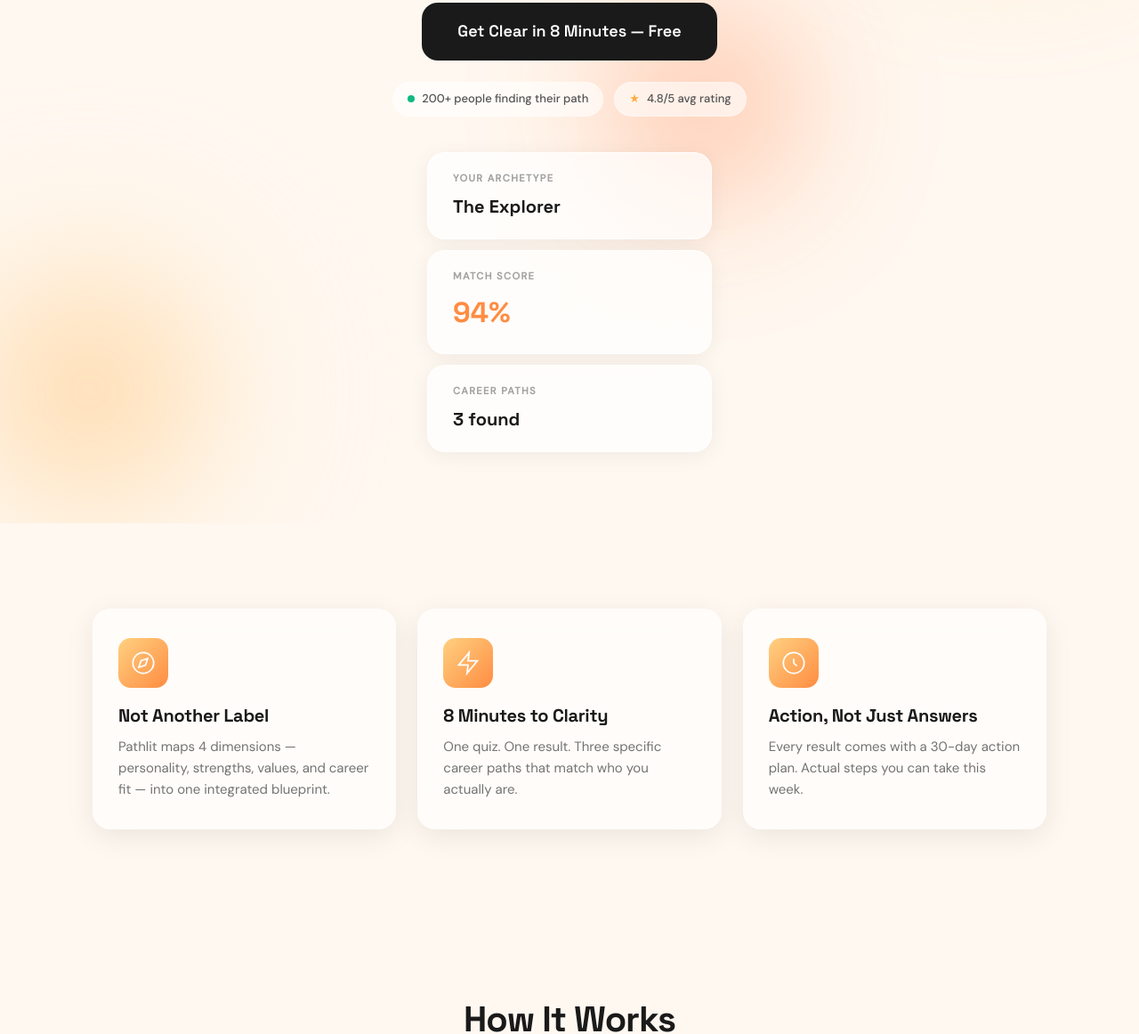
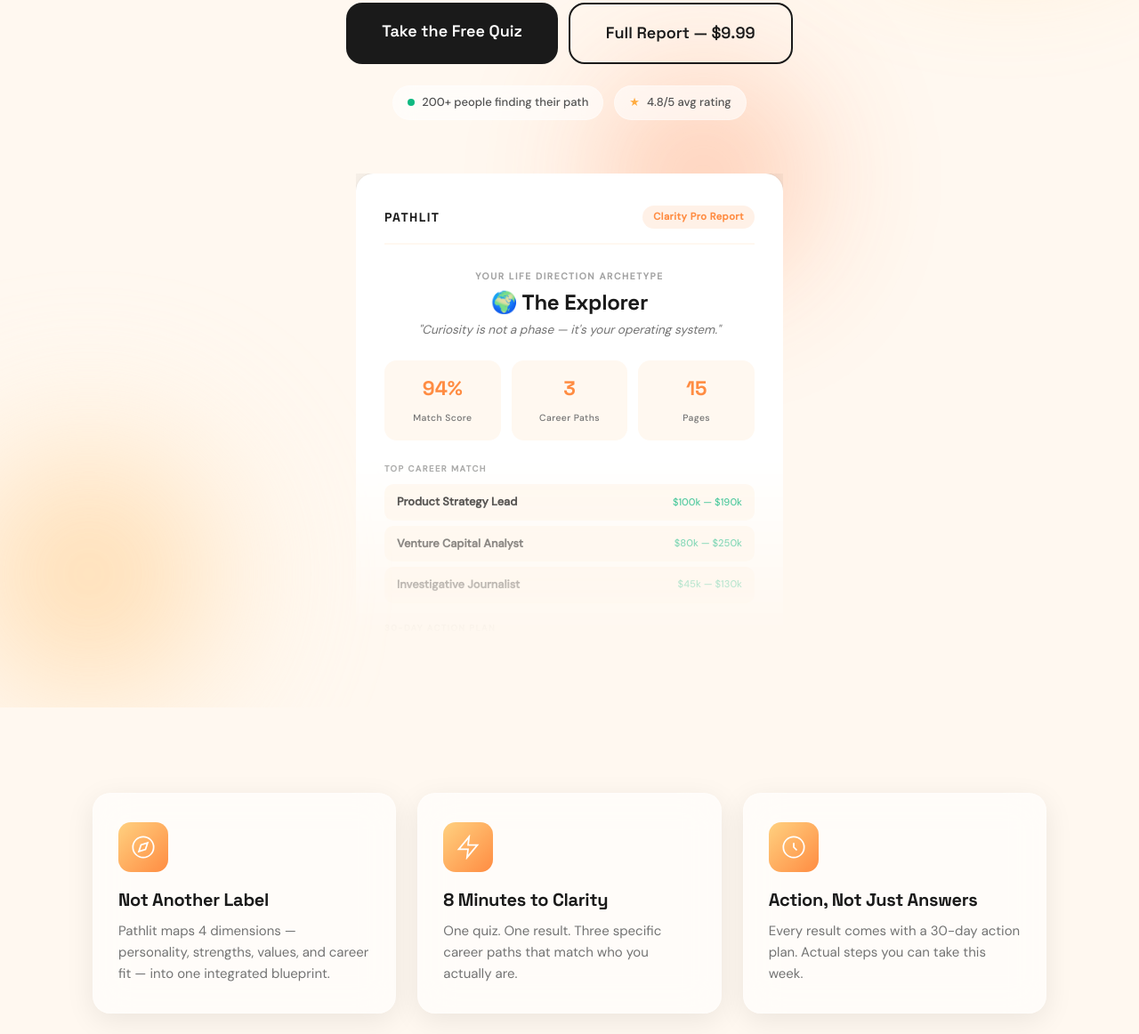
Before and after one commit to Anileweaniprawe/pathlit, a website: page index.html in a window 1280 px wide. Shown: the part 449-1611 px from the top of the page at 89% size. Drawn offline with Linux system fonts and the light colour scheme.

Commit message:
Add rising PDF report mockup to hero + pricing CTA, remove old result cards

```diff
--- a/index.html
+++ b/index.html
@@ -62,7 +62,10 @@
             <h1 class="hero-headline">You're not lost.</h1>
             <p class="hero-headline-sub">You just haven't seen the map yet.</p>
             <p class="hero-sub">Pathlit maps your personality, strengths, and values to career paths that actually fit your life. 8 minutes. Free. No email required.</p>
-            <a href="quiz.html" class="btn btn-primary btn-lg">Get Clear in 8 Minutes — Free</a>
+            <div class="hero-cta-row">
+                <a href="quiz.html" class="btn btn-primary btn-lg">Take the Free Quiz</a>
+                <a href="clarity-pro.html" class="btn btn-outline btn-lg">Full Report — $9.99</a>
+            </div>
             <div class="hero-proof">
                 <div class="proof-pill">
                     <span class="proof-dot"></span>
@@ -75,19 +78,54 @@
             </div>
         </div>
 
-        <!-- Result preview cards -->
-        <div class="hero-result-preview">
-            <div class="result-card-preview">
-                <span class="result-card-label">YOUR ARCHETYPE</span>
-                <span class="result-card-value">The Explorer</span>
-            </div>
-            <div class="result-card-preview">
-                <span class="result-card-label">MATCH SCORE</span>
-                <span class="result-card-value result-card-accent">94%</span>
-            </div>
-            <div class="result-card-preview">
-                <span class="result-card-label">CAREER PATHS</span>
-                <span class="result-card-value">3 found</span>
+        <!-- Rising PDF report mockup -->
+        <div class="hero-report-mockup">
+            <div class="report-page">
+                <div class="report-header">
+                    <span class="report-logo">PATHLIT</span>
+                    <span class="report-badge">Clarity Pro Report</span>
+                </div>
+                <div class="report-title-block">
+                    <span class="report-label">YOUR LIFE DIRECTION ARCHETYPE</span>
+                    <h3 class="report-archetype">🌍 The Explorer</h3>
+                    <p class="report-tagline">"Curiosity is not a phase — it's your operating system."</p>
+                </div>
+                <div class="report-stats-row">
+                    <div class="report-stat">
+                        <span class="report-stat-value">94%</span>
+                        <span class="report-stat-label">Match Score</span>
+                    </div>
+                    <div class="report-stat">
+                        <span class="report-stat-value">3</span>
+                        <span class="report-stat-label">Career Paths</span>
+                    </div>
+                    <div class="report-stat">
+                        <span class="report-stat-value">15</span>
+                        <span class="report-stat-label">Pages</span>
+                    </div>
+                </div>
+                <div class="report-career-preview">
+                    <span class="report-section-label">TOP CAREER MATCH</span>
+                    <div class="report-career-card">
+                        <strong>Product Strategy Lead</strong>
+                        <span class="report-salary">$100k — $190k</span>
+                    </div>
+                    <div class="report-career-card">
+                        <strong>Venture Capital Analyst</strong>
+                        <span class="report-salary">$80k — $250k</span>
+                    </div>
+                    <div class="report-career-card">
+                        <strong>Investigative Journalist</strong>
+                        <span class="report-salary">$45k — $130k</span>
+                    </div>
+                </div>
+                <div class="report-action-preview">
+                    <span class="report-section-label">30-DAY ACTION PLAN</span>
+                    <div class="report-action-step"><span class="report-week">Week 1</span> Research & self-assessment</div>
+                    <div class="report-action-step"><span class="report-week">Week 2</span> Skill gap analysis</div>
+                    <div class="report-action-step"><span class="report-week">Week 3</span> Networking & outreach</div>
+                    <div class="report-action-step"><span class="report-week">Week 4</span> Apply & execute</div>
+                </div>
             </div>
         </div>
     </section>
--- a/pathlit.css
+++ b/pathlit.css
@@ -496,56 +496,197 @@
     color: var(--amber-1);
 }
 
-/* Hero result preview cards */
-.hero-result-preview {
-    display: flex;
-    flex-direction: column;
+/* Hero CTA row */
+.hero-cta-row {
+    display: flex;
     gap: 12px;
-    margin-top: 40px;
+    flex-wrap: wrap;
+    justify-content: center;
+}
+
+.btn-outline {
+    background: transparent;
+    border: 2px solid var(--forest-dark);
+    color: var(--forest-dark);
+}
+
+.btn-outline:hover {
+    background: var(--forest-dark);
+    color: white;
+}
+
+/* Rising PDF report mockup */
+.hero-report-mockup {
+    position: relative;
+    z-index: 1;
     width: 100%;
-    max-width: 320px;
-    position: relative;
-    z-index: 1;
-}
-
-.result-card-preview {
-    background: rgba(255,255,255,0.7);
-    backdrop-filter: blur(20px);
-    -webkit-backdrop-filter: blur(20px);
-    border: 1px solid rgba(255,255,255,0.9);
-    border-radius: 20px;
-    padding: 20px 28px;
-    box-shadow: 0 4px 24px rgba(0,0,0,0.06);
-    display: flex;
-    flex-direction: column;
-    gap: 6px;
-    text-align: left;
-    transition: transform 0.2s ease, box-shadow 0.2s ease;
-}
-
-.result-card-preview:hover {
-    transform: translateY(-2px);
-    box-shadow: 0 8px 32px rgba(0,0,0,0.1);
-}
-
-.result-card-label {
+    max-width: 480px;
+    margin: 60px auto 0;
+    height: 520px;
+    overflow: hidden;
+    mask-image: linear-gradient(to bottom, black 60%, transparent 100%);
+    -webkit-mask-image: linear-gradient(to bottom, black 60%, transparent 100%);
+}
+
+.report-page {
+    background: white;
+    border-radius: 20px 20px 0 0;
+    padding: 36px 32px 60px;
+    box-shadow: 0 -8px 60px rgba(0,0,0,0.12), 0 0 0 1px rgba(0,0,0,0.04);
+    animation: riseUp 1s ease-out both;
+}
+
+@keyframes riseUp {
+    from { transform: translateY(80px); opacity: 0; }
+    to { transform: translateY(0); opacity: 1; }
+}
+
+.report-header {
+    display: flex;
+    justify-content: space-between;
+    align-items: center;
+    margin-bottom: 28px;
+    padding-bottom: 16px;
+    border-bottom: 2px solid var(--cream);
+}
+
+.report-logo {
+    font-family: var(--font-display);
+    font-weight: 800;
+    font-size: 0.875rem;
+    letter-spacing: 0.1em;
+    color: var(--forest-dark);
+}
+
+.report-badge {
     font-size: 0.7rem;
     font-weight: 600;
-    letter-spacing: 0.12em;
+    color: var(--orange-1);
+    background: rgba(249,115,22,0.1);
+    padding: 4px 12px;
+    border-radius: 100px;
+    letter-spacing: 0.04em;
+}
+
+.report-title-block {
+    margin-bottom: 24px;
+    text-align: center;
+}
+
+.report-label {
+    display: block;
+    font-size: 0.65rem;
+    font-weight: 600;
+    letter-spacing: 0.15em;
     color: var(--gray-400);
     font-family: var(--font-mono);
-}
-
-.result-card-value {
-    font-size: 1.25rem;
+    margin-bottom: 8px;
+}
+
+.report-archetype {
+    font-family: var(--font-display);
+    font-size: 1.5rem;
     font-weight: 700;
     color: var(--forest-dark);
-    font-family: var(--font-display);
-}
-
-.result-card-accent {
+    margin: 0 0 6px;
+}
+
+.report-tagline {
+    font-size: 0.85rem;
+    color: var(--gray-500);
+    font-style: italic;
+    margin: 0;
+}
+
+.report-stats-row {
+    display: flex;
+    gap: 12px;
+    margin-bottom: 24px;
+}
+
+.report-stat {
+    flex: 1;
+    background: var(--cream);
+    border-radius: 14px;
+    padding: 14px 12px;
+    text-align: center;
+}
+
+.report-stat-value {
+    display: block;
+    font-family: var(--font-display);
+    font-size: 1.4rem;
+    font-weight: 700;
     color: var(--orange-1);
-    font-size: 2rem;
+}
+
+.report-stat-label {
+    font-size: 0.65rem;
+    font-weight: 500;
+    color: var(--gray-500);
+    letter-spacing: 0.04em;
+}
+
+.report-section-label {
+    display: block;
+    font-size: 0.6rem;
+    font-weight: 700;
+    letter-spacing: 0.15em;
+    color: var(--gray-400);
+    font-family: var(--font-mono);
+    margin-bottom: 10px;
+}
+
+.report-career-preview {
+    margin-bottom: 20px;
+}
+
+.report-career-card {
+    display: flex;
+    justify-content: space-between;
+    align-items: center;
+    padding: 10px 14px;
+    border-radius: 10px;
+    background: var(--cream);
+    margin-bottom: 6px;
+    font-size: 0.8rem;
+}
+
+.report-career-card strong {
+    color: var(--forest-dark);
+    font-weight: 600;
+}
+
+.report-salary {
+    font-family: var(--font-mono);
+    font-size: 0.7rem;
+    color: var(--green, #10B981);
+    font-weight: 500;
+}
+
+.report-action-preview {
+    margin-bottom: 20px;
+}
+
+.report-action-step {
+    display: flex;
+    align-items: center;
+    gap: 10px;
+    padding: 8px 0;
+    font-size: 0.8rem;
+    color: var(--gray-600);
+    border-bottom: 1px solid rgba(0,0,0,0.04);
+}
+
+.report-week {
+    font-family: var(--font-mono);
+    font-size: 0.65rem;
+    font-weight: 700;
+    color: var(--orange-1);
+    background: rgba(249,115,22,0.1);
+    padding: 3px 8px;
+    border-radius: 6px;
+    white-space: nowrap;
 }
 
 /* Floating glass cards (kept for other uses) */
@@ -1353,6 +1494,21 @@
     .trust-grid { grid-template-columns: repeat(2, 1fr); }
 
     .floating-cards { display: none; }
+
+    .hero-report-mockup {
+        max-width: 100%;
+        height: 400px;
+        margin-top: 40px;
+    }
+
+    .report-page { padding: 24px 20px 60px; }
+
+    .hero-cta-row {
+        flex-direction: column;
+        width: 100%;
+    }
+
+    .hero-cta-row .btn { width: 100%; text-align: center; }
 
     .founder-grid {
         grid-template-columns: 1fr;
```
